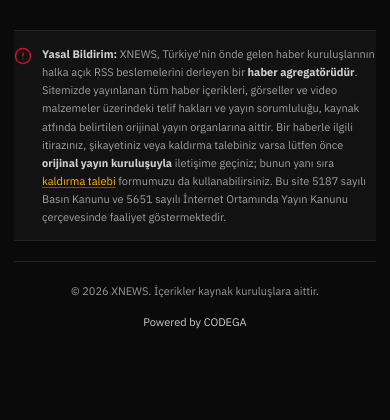
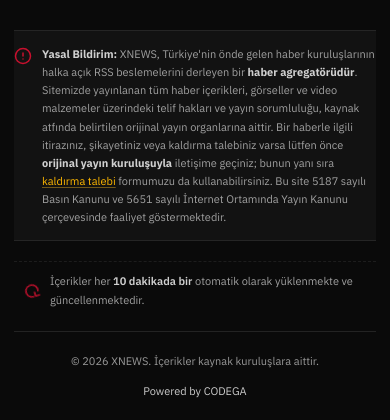
Before and after one commit to codegatr/xnews, a PHP site: page / in a window 390 px wide. Shown: the part 1972-2392 px from the top of the page. Before the commit the page ends 2301 px from the top, so only its background shows below. Run offline with PHP 8.4, Linux system fonts and the light colour scheme; data comes from the database, SQL or seed files in the repository; data that the repository does not hold is empty.

Commit message:
v1.2.9 - Footer otomatik guncelleme bildirimi
Footer yasal uyari altina yeni bilgi blogu eklendi:
'Icerikler her <X> dakikada bir otomatik olarak yuklenmekte
ve guncellenmektedir.'

- Donen refresh ikonu animasyonu (foe-spin 3s linear infinite)
- Brand kirmizi ikon rengi
- Dakika degeri 'otomatik_guncelleme_dk' ayarindan cekilir
- Varsayilan 10 dakika (cron onerisi ile uyumlu)
- Yonetim > Ayarlar > Genel'den degistirilebilir
- Noktali cizgi ile yasal bildirimden ayrilmis
- Mobil responsive

Dakika kullanici cron sikligina gore set etmeli:
5dk cron -> 5
10dk cron -> 10 (varsayilan)
15dk cron -> 15

SQL migration:
otomatik_guncelleme_dk ayari (tip: sayi, grup: genel)
ON DUPLICATE KEY UPDATE ile guvenli.

CODEGA

```diff
--- a/assets/css/style.css
+++ b/assets/css/style.css
@@ -1543,3 +1543,35 @@ body.tema-koyu .sd-num.aktif { color: #fff; }
 @media (max-width: 768px) {
     .kapsayici { padding-left: 14px; padding-right: 14px; }
 }
+
+/* ===================================================
+   FOOTER OTOMATİK GÜNCELLEME BİLDİRİMİ
+   =================================================== */
+.footer-otomatik-bildirim {
+    display: flex;
+    align-items: center;
+    justify-content: center;
+    gap: 10px;
+    padding: 12px 16px;
+    margin: 8px 0 12px;
+    font-size: 12px;
+    color: #a0a0a0;
+    border-top: 1px dashed rgba(255, 255, 255, .08);
+}
+.footer-otomatik-bildirim .foe-ikon {
+    width: 16px; height: 16px;
+    color: var(--brand);
+    animation: foe-spin 3s linear infinite;
+    flex-shrink: 0;
+}
+.footer-otomatik-bildirim strong {
+    color: #d0d0d0;
+    font-weight: 600;
+}
+@keyframes foe-spin {
+    0%   { transform: rotate(0deg); }
+    100% { transform: rotate(360deg); }
+}
+@media (max-width: 768px) {
+    .footer-otomatik-bildirim { font-size: 11px; padding: 10px; }
+}
--- a/index.php
+++ b/index.php
@@ -265,6 +265,10 @@ function sayfa_bitis(string $aktif = ''): void {
                 <?= h(ayar('site_adi', 'XNEWS')) ?>, Türkiye'nin önde gelen haber kuruluşlarının halka açık RSS beslemelerini derleyen bir <strong>haber agregatörüdür</strong>. Sitemizde yayınlanan tüm haber içerikleri, görseller ve video malzemeler üzerindeki telif hakları ve yayın sorumluluğu, kaynak atfında belirtilen orijinal yayın organlarına aittir. Bir haberle ilgili itirazınız, şikayetiniz veya kaldırma talebiniz varsa lütfen önce <strong>orijinal yayın kuruluşuyla</strong> iletişime geçiniz; bunun yanı sıra <a href="<?= url('kaldirma-talebi') ?>">kaldırma talebi</a> formumuzu da kullanabilirsiniz. Bu site 5187 sayılı Basın Kanunu ve 5651 sayılı İnternet Ortamında Yayın Kanunu çerçevesinde faaliyet göstermektedir.
             </div>
         </div>
+    </div>
+    <div class="footer-otomatik-bildirim">
+        <svg class="foe-ikon" viewBox="0 0 24 24" fill="none" stroke="currentColor" stroke-width="2" stroke-linecap="round" stroke-linejoin="round"><path d="M21 12a9 9 0 1 1-6.219-8.56"/><path d="M21 3v6h-6"/></svg>
+        <span>İçerikler her <strong><?= h(ayar('otomatik_guncelleme_dk', '10')) ?> dakikada bir</strong> otomatik olarak yüklenmekte ve güncellenmektedir.</span>
     </div>
     <div class="footer-alt">
         <div>© <?= date('Y') ?> <?= h(ayar('site_adi', 'XNEWS')) ?>. İçerikler kaynak kuruluşlara aittir.</div>
```
Also changed, not shown: sql/migration_v1.2.9.sql (added, +7 -0 lines), manifest.json.
